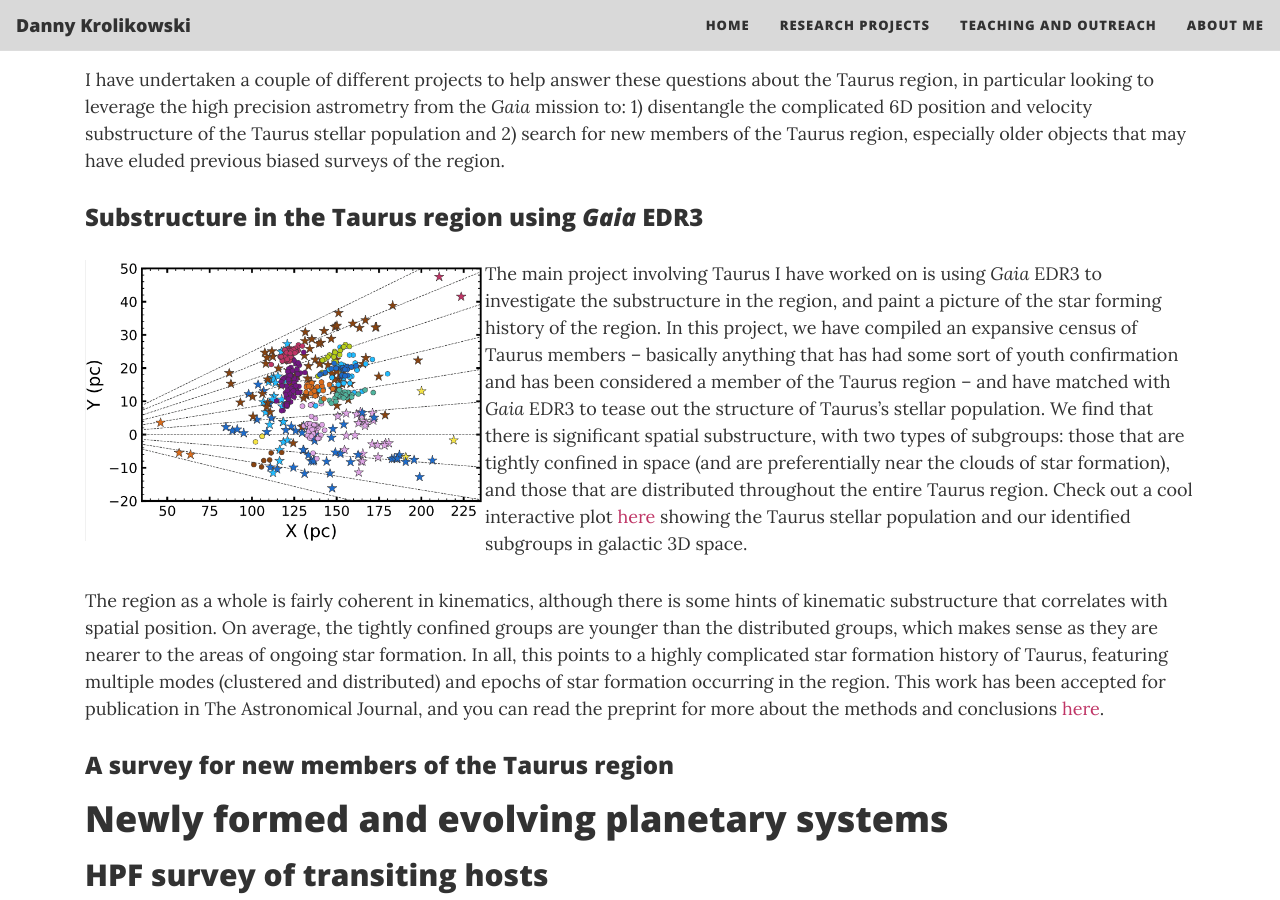
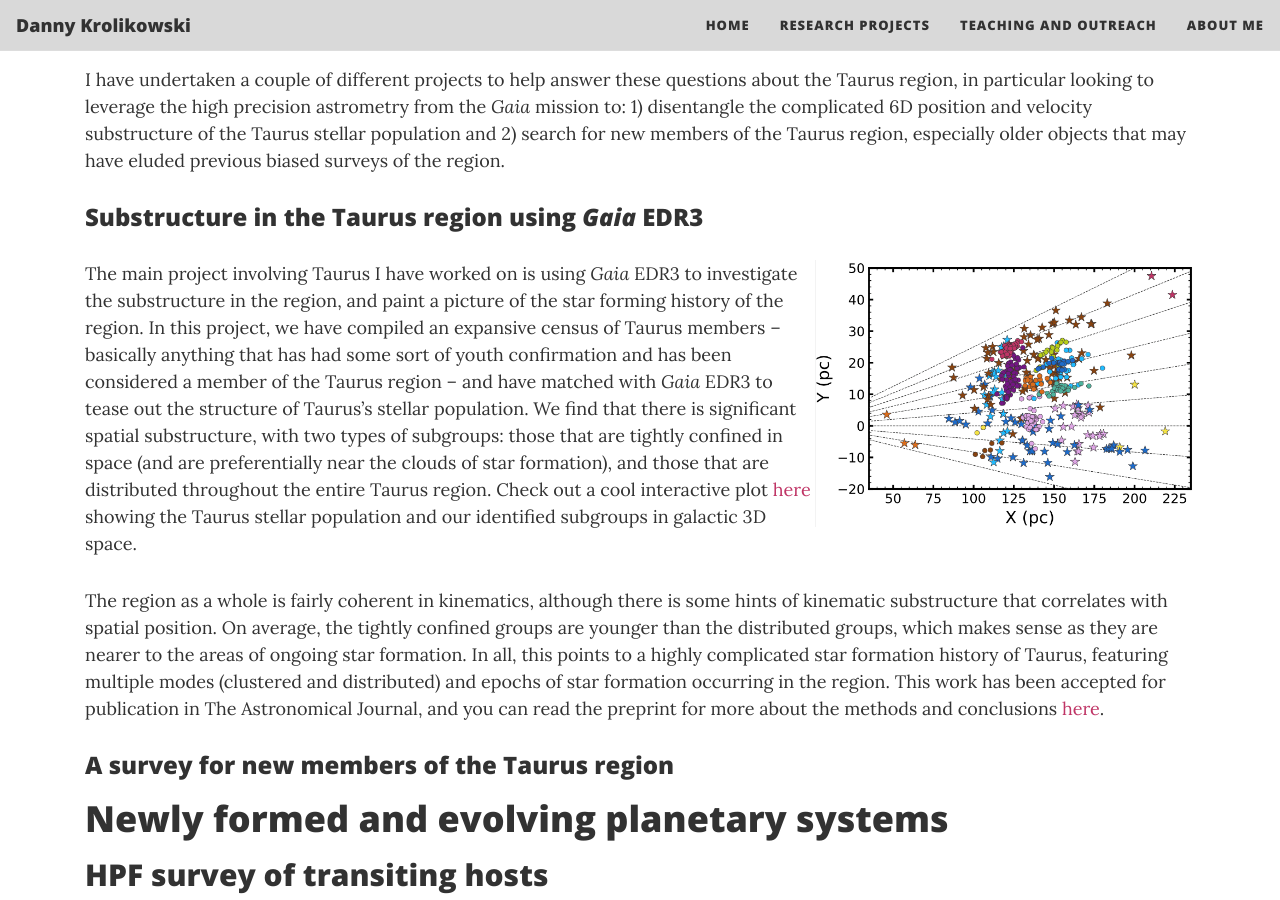
Before and after one commit to dkrolikowski/dkrolikowski.github.io, a Jekyll site: the page built from research.md, in a window 1280 px wide and 900 px high, scrolled down 1582 px. Built offline with Jekyll 4.4.1, drawn with Linux system fonts in a browser that asks for light colours; nearby versions of some CDN libraries.

Commit message:
Cleaning up taurus xy plane image

```diff
--- a/research.md
+++ b/research.md
@@ -25,7 +25,7 @@ I have undertaken a couple of different projects to help answer these questions
 
 ### Substructure in the Taurus region using *Gaia* EDR3
 
-[![Taurus XY Plane](/assets/img/taurus_xyplane.png){: width="400" align="left"}](/taurus_interactive_3d)
+[![Taurus XY Plane](/assets/img/taurus_xyplane.png){: width="380" align="right"}](/taurus_interactive_3d)
 
 The main project involving Taurus I have worked on is using *Gaia* EDR3 to investigate the substructure in the region, and paint a picture of the star forming history of the region. In this project, we have compiled an expansive census of Taurus members -- basically anything that has had some sort of youth confirmation and has been considered a member of the Taurus region -- and have matched with *Gaia* EDR3 to tease out the structure of Taurus's stellar population. We find that there is significant spatial substructure, with two types of subgroups: those that are tightly confined in space (and are preferentially near the clouds of star formation), and those that are distributed throughout the entire Taurus region. Check out a cool interactive plot [here](/taurus_interactive_3d) showing the Taurus stellar population and our identified subgroups in galactic 3D space.
 
```
